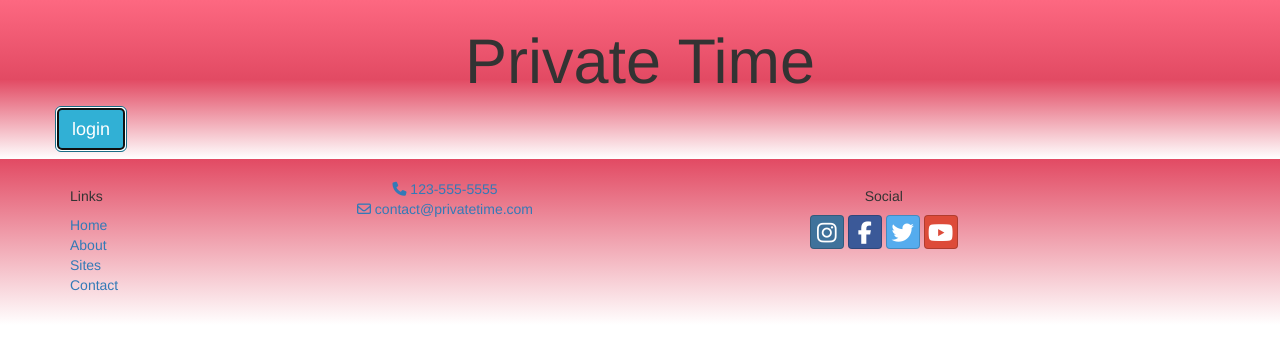
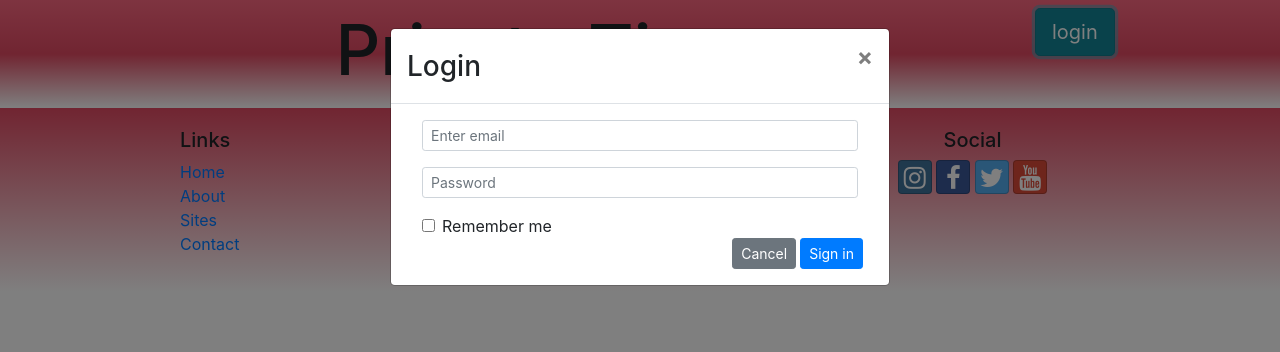
Before and after one commit to GardnerJohn/PrivateTime, a website: page index.html in a window 1280 px wide. Both pictures are taken after a click on the button "login". Drawn offline with nearby package versions, Linux system fonts and the light colour scheme.

Commit message:
add popper,jquery. added js file - login modal

```diff
--- a/aboutus.html
+++ b/aboutus.html
@@ -55,6 +55,8 @@
   </footer>
   <!-- End Footer -->
 
+  <script src="js/scripts.js"></script>
+
   <!-- jQuery must come first, then Popper.js, then the Bootstrap JavaScript plugins.-->
   <!-- build:js js/main.js -->
   <script src="node_modules/jquery/dist/jquery.slim.min.js"></script>
--- a/index.html
+++ b/index.html
@@ -3,6 +3,7 @@
 <head>
   <meta charset="UTF-8">
   <meta name="viewport" content="width=device-width, initial-scale=1.0">
+
   <!-- Bootstrap CSS -->
   <link rel="stylesheet" href="node_modules/bootstrap/dist/css/bootstrap.min.css" />
 
@@ -11,6 +12,7 @@
   <link rel="stylesheet" href="node_modules/bootstrap-social/bootstrap-social.css" />
   <link rel="stylesheet" href="css/sytles.css" />
   <!-- endbuild -->
+
   <link rel="stylesheet" href="https://fonts.googleapis.com/css?family=Lobster|Open+Sans" />
 
   <title>Private Time</title>
@@ -23,7 +25,7 @@
             <div class="col">
                 <h1 class="title">Private Time</h1>
             </div>
-            <div class="col-md 4 col-xl-2 mt-1"> <!-- col -->
+            <div class="col-md 4 col-xl-2"> <!-- col -->
               <a class="text-nowrap" >
                 <button type="button" class="btn btn-lg btn-info" id="loginButton">
                   login
@@ -42,7 +44,6 @@
           <h3 class="modal-title"> Login </h3>
           <button type="button" class="close" data-dismiss="modal">&times;</button>
         </div>
-
         <div class="modal-body">
           <div class="container-fluid">
             <form>
@@ -100,6 +101,7 @@
       </div>
     </div>
   </footer>
+
   <!-- End Footer -->
 
   <!-- jQuery must come first, then Popper.js, then the Bootstrap JavaScript plugins.-->
@@ -109,5 +111,7 @@
   <script src="node_modules/bootstrap/dist/js/bootstrap.min.js"></script>
   <script src="js/scripts.js"></script>
   <!-- endbuild -->
+
+
 </body>
 </html>
--- /dev/null
+++ b/js/scripts.js
@@ -0,0 +1,6 @@
+// Login Modal
+$(function() {
+  $("#loginButton").click(function () {
+    $("#loginModal").modal("show");
+  });
+});
```
Also changed, not shown: contactus.html (+2 -0 lines), package.json (+9 -0 lines), js/main.js (deleted), 1 other file.
